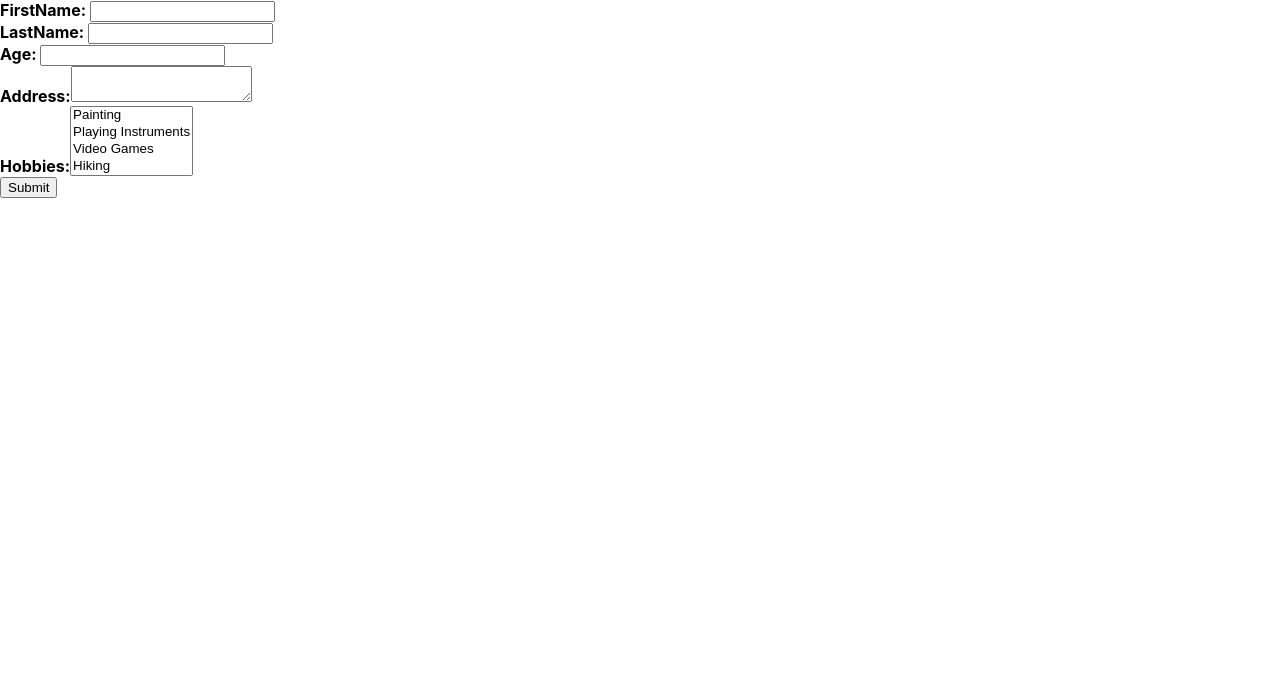
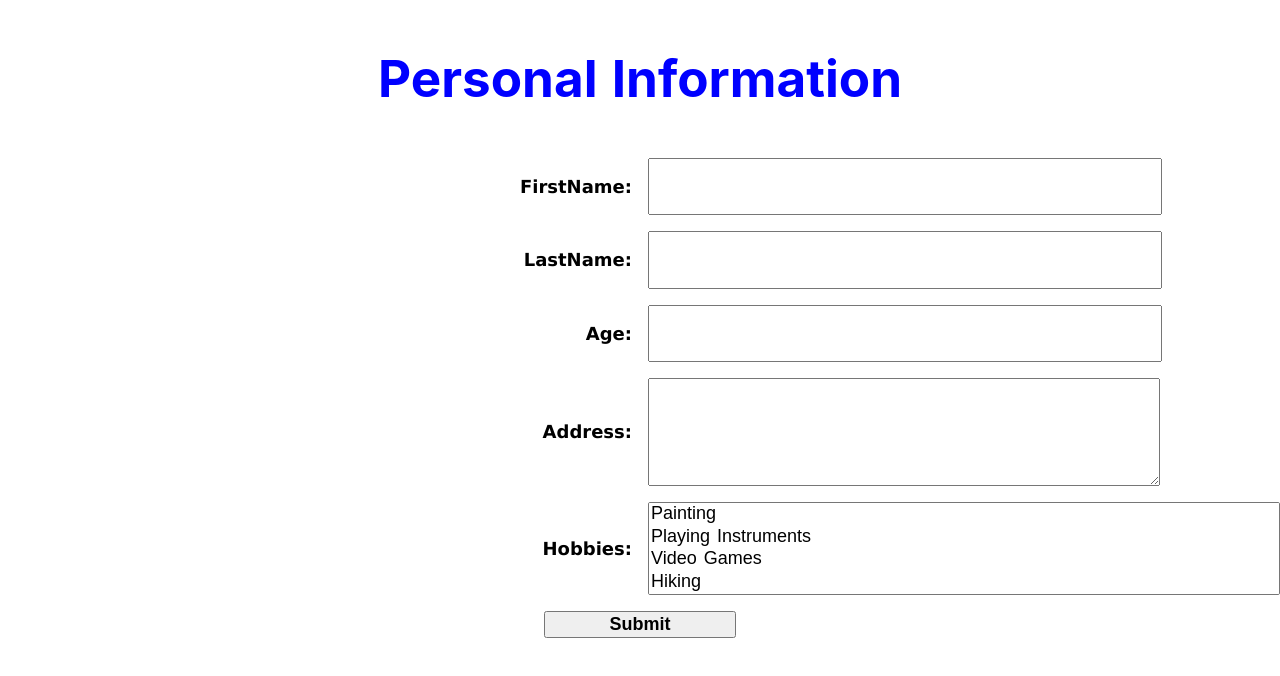
Before and after one commit to Naga-Priya/Mars, a React (Create React App) app: page / in a window 1280 px wide. Shown: the top 676 px of the page. Built offline with nearby package versions, Linux system fonts and the light colour scheme.

Commit message:
commit styling

```diff
--- a/src/component/DisplaySubmission.js
+++ b/src/component/DisplaySubmission.js
@@ -7,6 +7,7 @@ function DisplaySubmission(props) {
             <h2>First Name: </h2> <b>{props.fname}</b>
             <h2>Last Name: </h2> <b>{props.lname}</b>
             <h2>Age: </h2> <b>{props.age}</b>
+            <h2>Address: </h2> <b>{props.addr}</b>
             {/* <p>{props.hobbies.join(", ")}</p> */}
             <h3> Hobbies are :</h3>
             <ol>
--- a/src/component/ParentForm.js
+++ b/src/component/ParentForm.js
@@ -51,43 +51,47 @@ function ParentForm(props) {
 
     }
     return (
-        <div className=''>
-            <b>FirstName: </b>
-            <input type="name" id ="fn"></input>
-            <br></br>
-            <b>LastName: </b>
-            <input type="name" id ="ln"></input>
-            <br></br>
-            <b>Age: </b>
-            <input type="name" id="age"></input>
-            <br></br>
-            <b>Address:</b>
-            <textarea id="address" rows="100vw" cols="30vw"></textarea>
-            <br></br>
-            <b>Hobbies:</b>
+        <div>
+            <center><h1 className='headingStyle'>Personal Information</h1></center>
+        <div className='Gridcontainer'>
+            <b className="Labelstyle">FirstName: </b>
+            <input className="fields" type="name" id ="fn"></input>
+
+            <b className="Labelstyle">LastName: </b>
+            <input className="fields" type="name" id ="ln"></input>
+
+            <b className="Labelstyle">Age: </b>
+            <input className="fields" type="name" id="age"></input>
+
+            <b className="Labelstyle">Address:</b>
+            <textarea className="fields" id="address" rows="100vw" cols="30vw"></textarea>
+
+            <b className="Labelstyle">Hobbies:</b>
             <select id="Hobbies" multiple>
-                <option key="pnt">Painting</option>
-                <option key="ply">Playing Instruments</option>
-                <option key="vdo">Video Games</option>
-                <option key="hik">Hiking</option>
-                <option key="swm">Swimming</option>
-                <option key="Dnc">Dancing</option>
+                <option className="fields" key="pnt">Painting</option>
+                <option className="fields" key="ply">Playing Instruments</option>
+                <option className="fields" key="vdo">Video Games</option>
+                <option className="fields" key="hik">Hiking</option>
+                <option className="fields" key="swm">Swimming</option>
+                <option className="fields" key="Dnc">Dancing</option>
             </select>
-            <br></br>
-            <button onClick={submitBtn}>Submit</button>
-            <br></br>
+
+            <button className="buttonstyle" onClick={submitBtn}>Submit</button>
+
 
             {/* <h3>{fname} - {lname} - {age} - {addr} - </h3>
             <ol>
             //Use map to render array in react
             {hobbies.map((option) => {return <li key={option}>{option}</li>})}
             </ol> */}
-            <div id="childcomp" style={{backgroundColor:'pink', display:'none'}} >
+            <div id="childcomp" className="SubmissionText" style={{backgroundColor:'pink', display:'none'}} >
             <DisplaySubmission fname={fname}
                             lname={lname}
                             age={age}
+                            addr={addr}
                             hobbies = {hobbies}/>
                             </div>
+        </div>
         </div>
     );
 }
--- a/src/component/style.css
+++ b/src/component/style.css
@@ -1,3 +1,50 @@
 .greenText {
     color: green;
 }
+.fields {
+    font-size: 18px;
+    line-height: 4vw;
+    word-spacing: 2px;
+    width:80%;
+}
+
+.headingStyle {
+    text-align: center;
+    font: oblique 23deg;
+    color: blue;
+    line-height: 7vw;
+    word-spacing: 2px;
+    font-size: 4vw;
+    display:block;
+
+  }
+
+.Gridcontainer {
+    display: grid;
+    grid-template-columns: 1fr 1fr;
+    gap:1em;
+}
+
+.Labelstyle {
+    align-self:center;
+    align-content: center;
+    text-align: right;
+    font-family: Verdana;
+    font-size: 18px;
+}
+
+.buttonstyle {
+    grid-column: 1/3;
+    align-self:flex-end;
+    justify-self: center;
+    font-family: fantasy;
+    font-size: 18px;
+    width:15%;
+    font-weight: 700;
+}
+
+.SubmissionText {
+    /* justify-self: center; */
+    padding: 1em;
+    grid-column: 1/3;
+}
```
